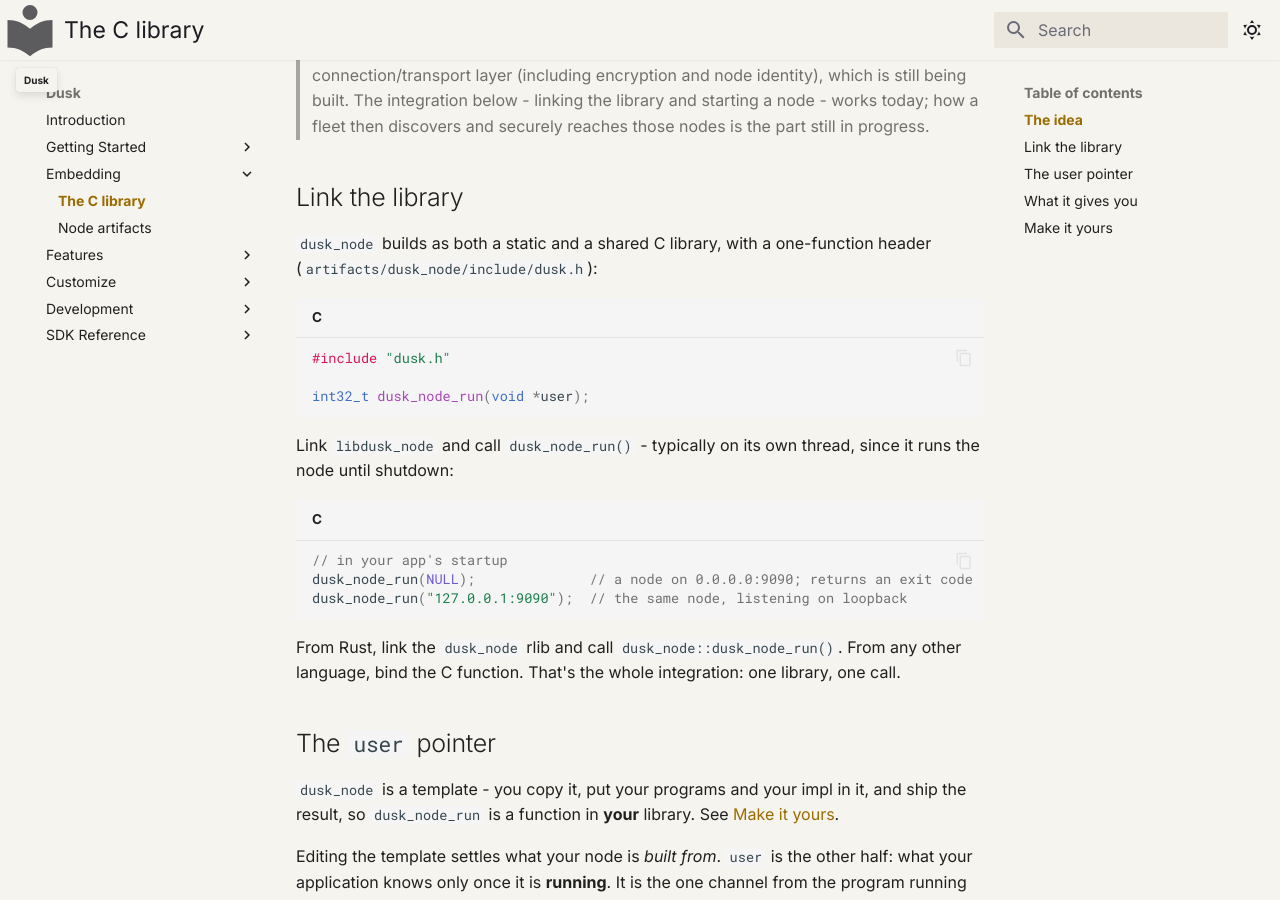
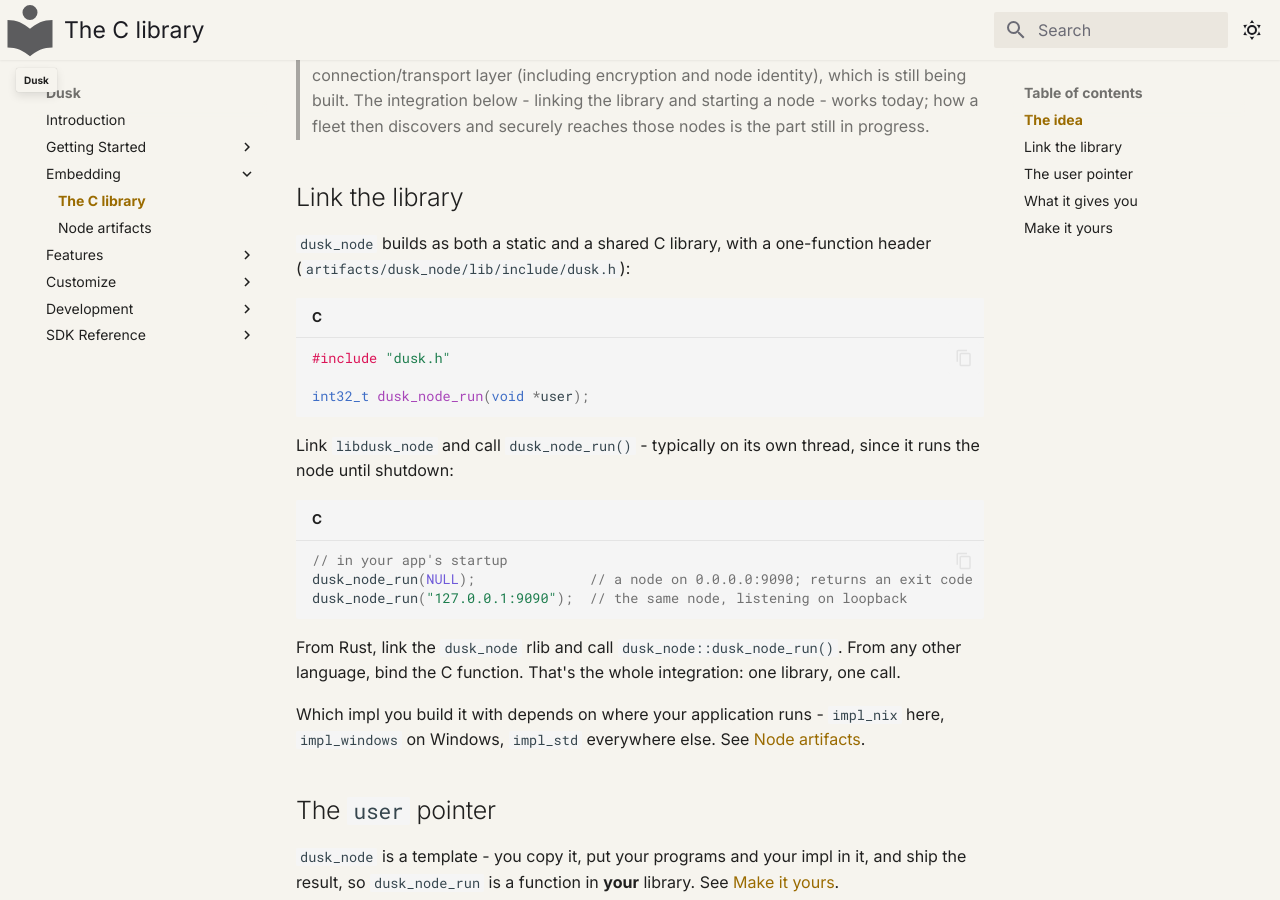
Before and after one commit to tomerze/dusk, an MkDocs documentation site: the page built from docs/docs/getting-started/guides/embed.md, in a window 1280 px wide and 900 px high, scrolled down 403 px. Built offline with MkDocs 1.6.1 and Material for MkDocs 9.7.7, drawn with Linux system fonts in a browser that asks for light colours; comment, search, counter and statistics services are not loaded.

Commit message:
Update docs for the node artifact's impl feature
The embedding guide described a node whose impl was already settled for it. It now says which feature builds the library for which platform and sends the reader to the node artifacts page for the rest, and the header it tells you to include is named at the path the library sits at.

````diff
--- a/docs/docs/getting-started/guides/embed.md
+++ b/docs/docs/getting-started/guides/embed.md
@@ -19,7 +19,7 @@
 ## Link the library
 
 `dusk_node` builds as both a static and a shared C library, with a one-function
-header (`artifacts/dusk_node/include/dusk.h`):
+header (`artifacts/dusk_node/lib/include/dusk.h`):
 
 ```c
 #include "dusk.h"
@@ -36,9 +36,13 @@
 dusk_node_run("127.0.0.1:9090");  // the same node, listening on loopback
 ```
 
-From Rust, link the `dusk_node` rlib and call `dusk_node::dusk_node_run()`. From
-any other language, bind the C function. That's the whole integration: one
-library, one call.
+From Rust, link the `dusk_node` rlib and call
+`dusk_node::dusk_node_run()`. From any other language, bind the C function.
+That's the whole integration: one library, one call.
+
+Which impl you build it with depends on where your application runs - `impl_nix`
+here, `impl_windows` on Windows, `impl_std` everywhere else. See
+[Node artifacts](../../embedding/node-artifacts.md).
 
 ## The `user` pointer
 
````
Also changed, not shown: docs/docs/sdk-reference/crates.md (+2 -1 lines).
